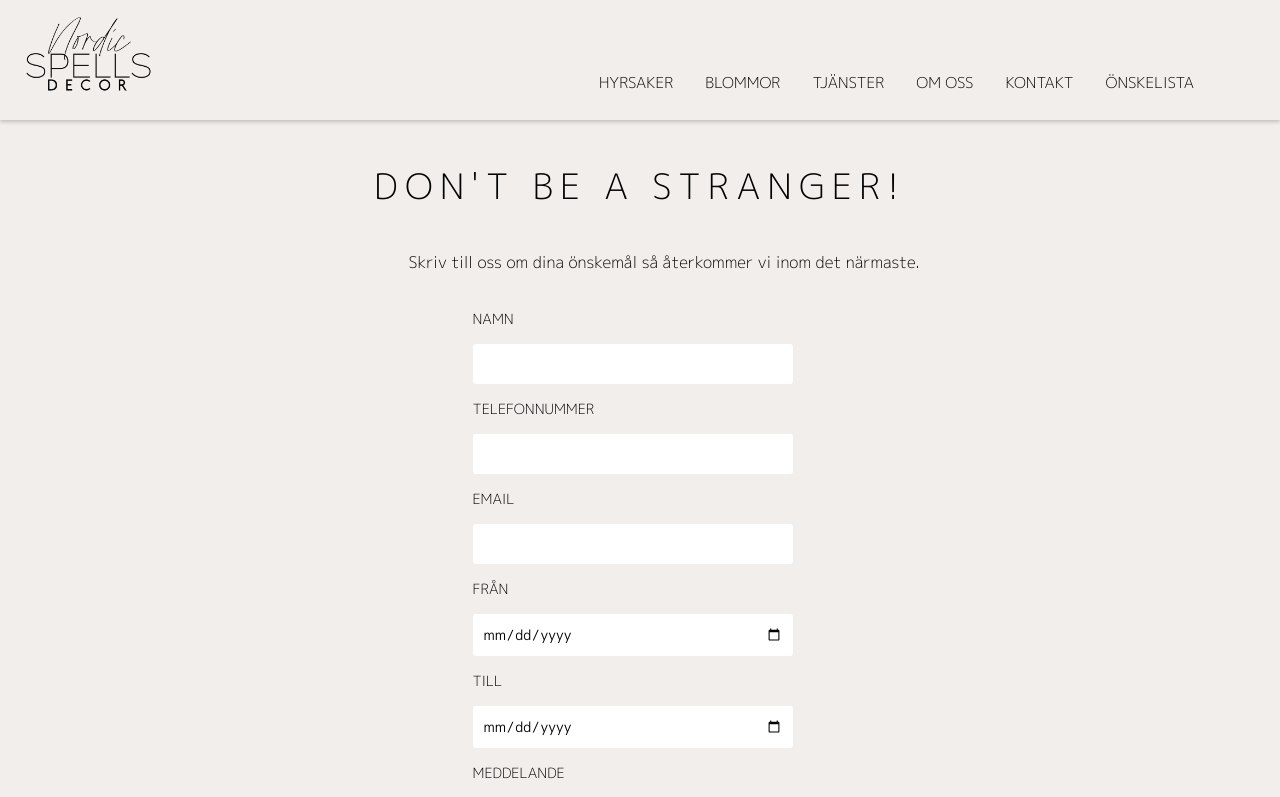
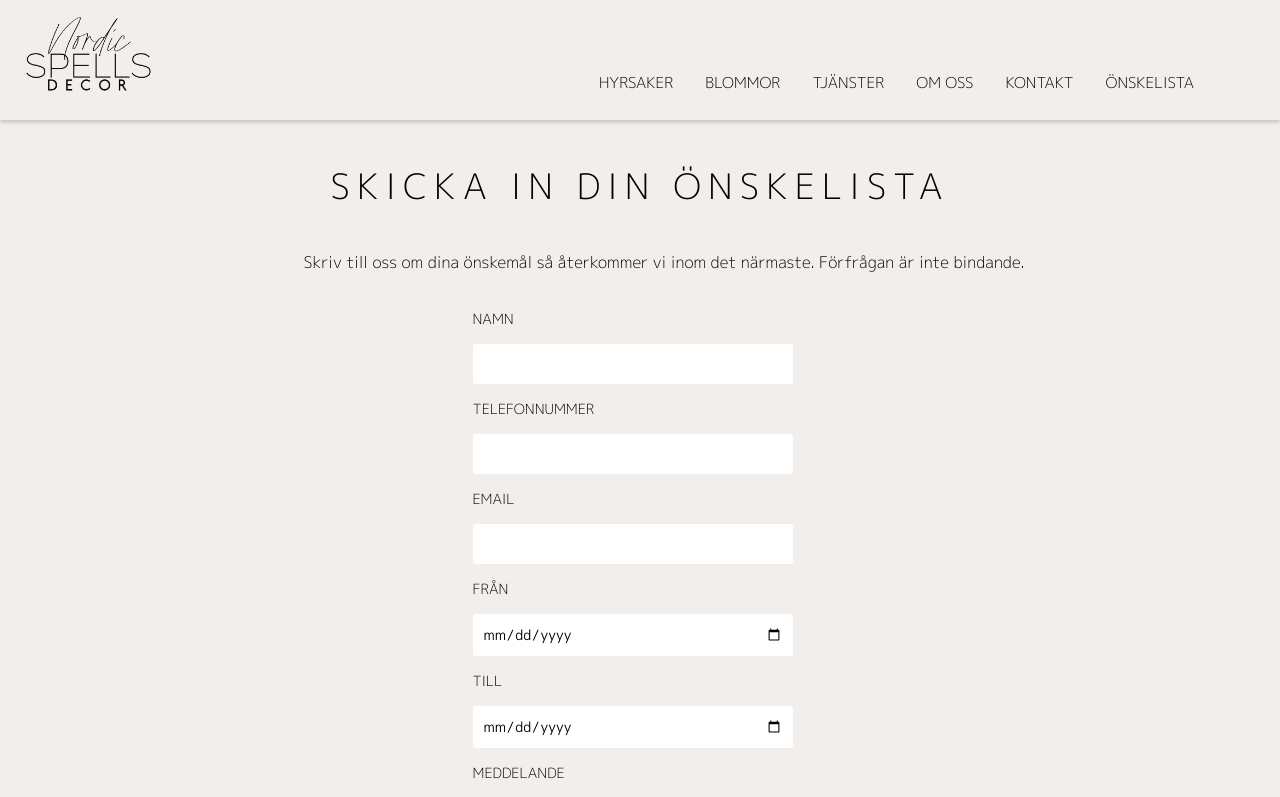
Before and after one commit to mathildakarlsson/final-project, a React (Create React App) app: page /wishlist in a window 1280 px wide. Shown: the top 797 px of the page. Built offline with nearby package versions, Linux system fonts and the light colour scheme.

Commit message:
implementing sweet alerts on contact form

```diff
--- a/src/components/BookingForm.js
+++ b/src/components/BookingForm.js
@@ -78,8 +78,8 @@ const BookingForm = () => {
 
     return (
         <FormContainer>
-            <FormHeader>Don't be a stranger!</FormHeader>
-            <FormText>Skriv till oss om dina önskemål så återkommer vi inom det närmaste.</FormText>
+            <FormHeader>SKICKA IN DIN ÖNSKELISTA</FormHeader>
+            <FormText>Skriv till oss om dina önskemål så återkommer vi inom det närmaste. Förfrågan är inte bindande.</FormText>
 
             <Formwrapper>
                 <form
--- a/src/components/Contact.js
+++ b/src/components/Contact.js
@@ -1,5 +1,6 @@
 import React, { useState } from 'react';
 import styled from 'styled-components';
+import swal from 'sweetalert';
 import contactImage from '../assets/Young and Wild_Stylad bröllopsfotografering_Sneak peek_2.jpg'
 
 
@@ -40,10 +41,18 @@ const Contact = () => {
                 const resData = await res;
                 console.log(resData);
                 if (resData.status === "success") {
-                    alert("Message Sent!");
+                    swal({
+                        title: 'Ditt meddelande har skickats till Nordic Spells Decor!',
+                        text: 'Tack för ditt mail, vi hör av oss inom kort!',
+                        button: 'Ok',
+                    });
 
                 } else if (resData.status === "fail") {
-                    alert("Message failed to send");
+                    swal({
+                        title: 'Ditt meddelande kunde inte skickas.',
+                        text: 'Ajdå, något verkar ha gått fel! Kontakta oss gärna direkt på nordicspellsdecor@gmail.com så pratar vi vidare där!',
+                        button: 'Ok',
+                    });
 
                 }
             })
```
